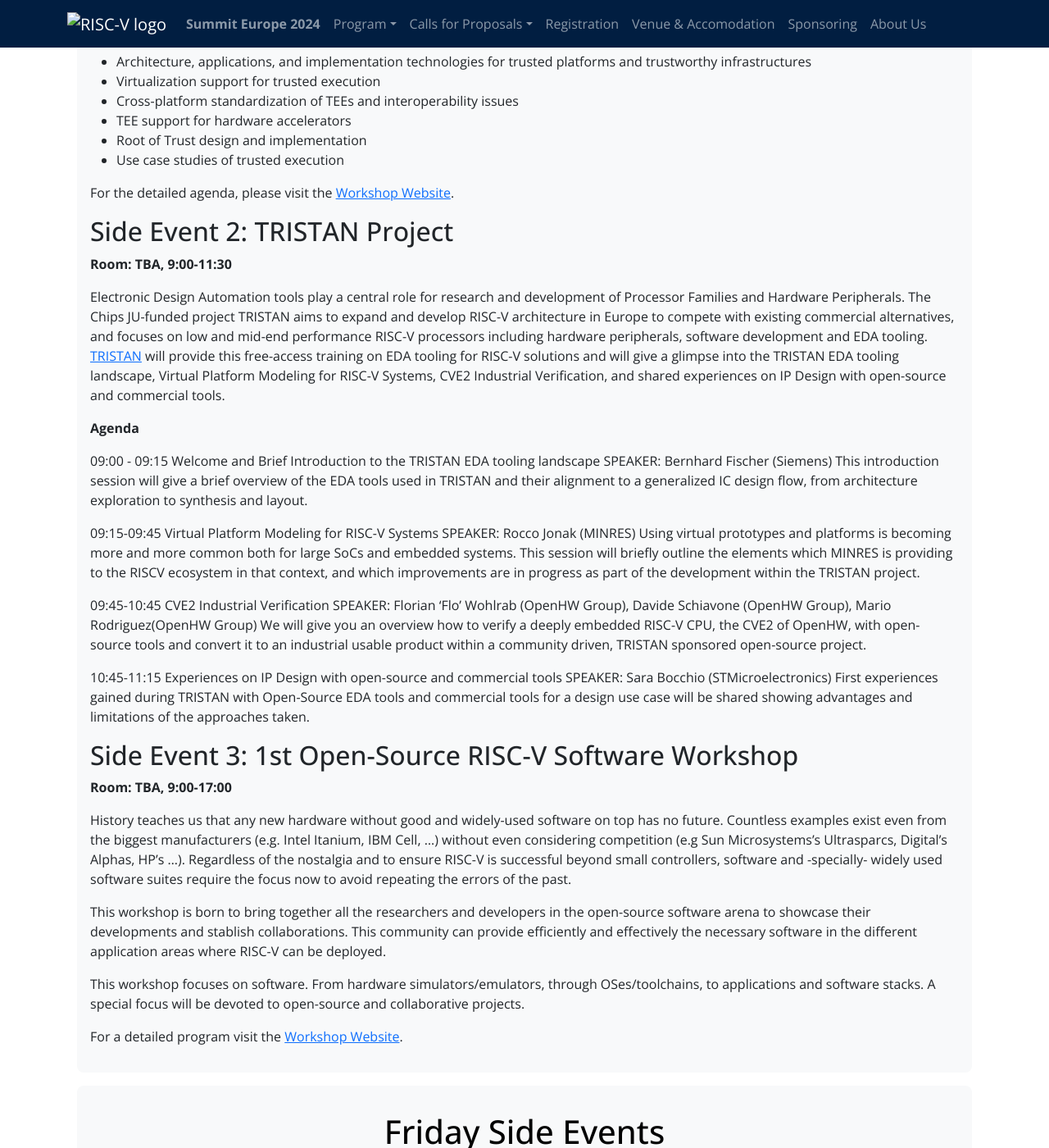
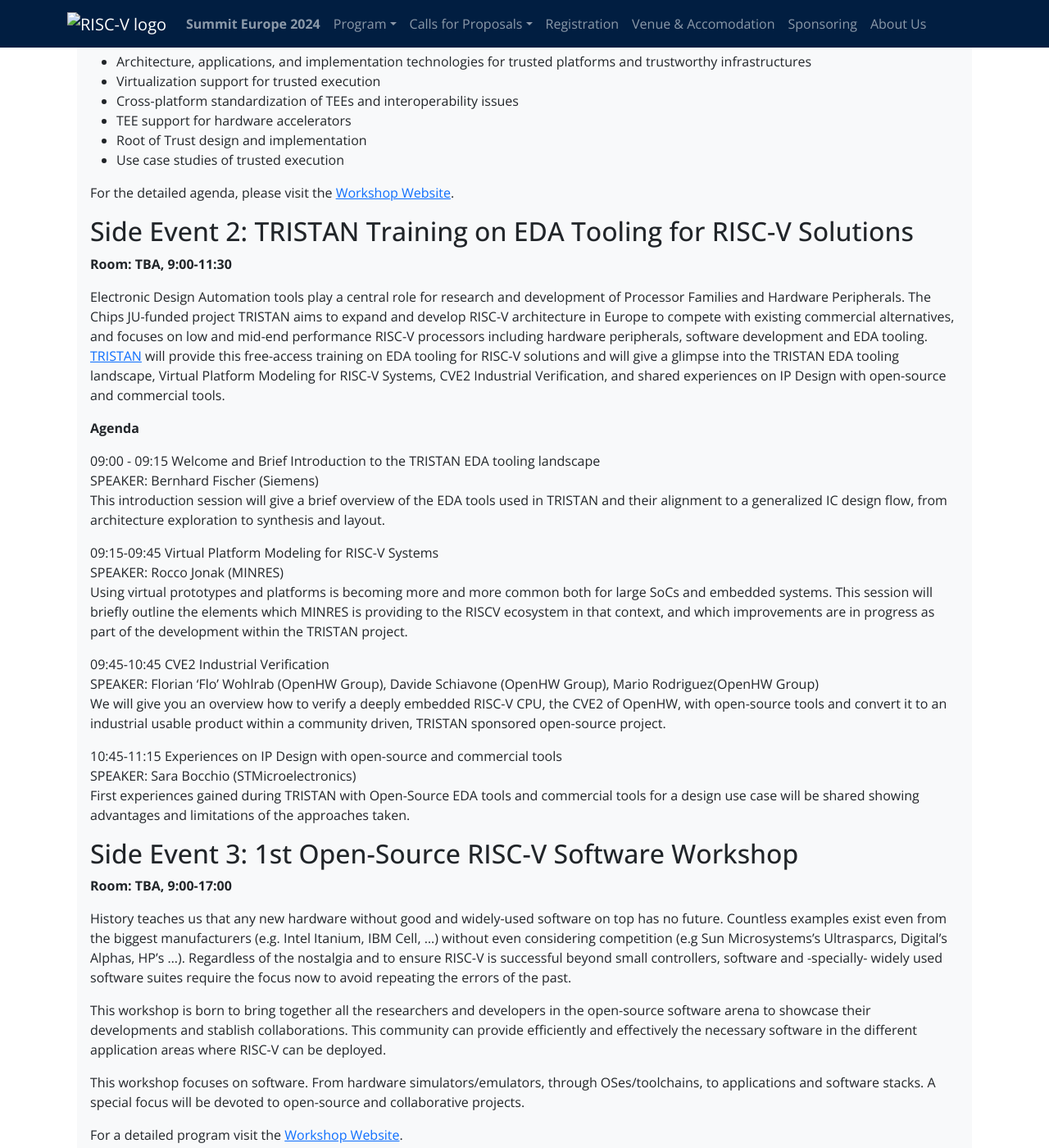
Before and after one commit to riscv-europe/summit-website-development, a Jekyll site: the page built from summit/2024/sideevents.md, in a window 1280 px wide and 1400 px high, scrolled down 779 px. Shown: the whole window at 82% size. Built offline with Jekyll 4.4.1, drawn with Linux system fonts in a browser that asks for light colours.

Commit message:
Update sideevents.md
Formated TRISTAN

```diff
--- a/summit/2024/sideevents.md
+++ b/summit/2024/sideevents.md
@@ -32,7 +32,7 @@
 For the detailed agenda, please visit the [Workshop Website](https://crosscon.eu/events/crosscon-secure-friends).
 
 
-## Side Event 2: TRISTAN Project
+## Side Event 2: TRISTAN Training on EDA Tooling for RISC-V Solutions
 
 **Room: TBA, 9:00-11:30**
 
@@ -40,21 +40,20 @@
 
 **Agenda**
 
-09:00 - 09:15 Welcome and Brief Introduction to the TRISTAN EDA tooling landscape
-SPEAKER: Bernhard Fischer (Siemens)
+09:00 - 09:15 Welcome and Brief Introduction to the TRISTAN EDA tooling landscape<br>
+SPEAKER: Bernhard Fischer (Siemens)<br>
 This introduction session will give a brief overview of the EDA tools used in TRISTAN and their alignment to a generalized IC design flow, from architecture exploration to synthesis and layout.
 
-09:15-09:45 Virtual Platform Modeling for RISC-V Systems
-SPEAKER: Rocco Jonak (MINRES)
+09:15-09:45 Virtual Platform Modeling for RISC-V Systems<br>
+SPEAKER: Rocco Jonak (MINRES)<br>
 Using virtual prototypes and platforms is becoming more and more common both for large SoCs and embedded systems. This session will briefly outline the elements which MINRES is providing to the RISCV ecosystem in that context, and which improvements are in progress as part of the development within the TRISTAN project.
 
-09:45-10:45 CVE2 Industrial Verification
-SPEAKER: Florian 'Flo' Wohlrab (OpenHW Group), Davide Schiavone (OpenHW Group), Mario Rodriguez(OpenHW Group)
-We will give you an overview how to verify a deeply embedded RISC-V CPU, the CVE2 of OpenHW, with open-source tools and convert it to an industrial usable product within a
-community driven, TRISTAN sponsored open-source project.
+09:45-10:45 CVE2 Industrial Verification<br>
+SPEAKER: Florian 'Flo' Wohlrab (OpenHW Group), Davide Schiavone (OpenHW Group), Mario Rodriguez(OpenHW Group) <br>
+We will give you an overview how to verify a deeply embedded RISC-V CPU, the CVE2 of OpenHW, with open-source tools and convert it to an industrial usable product within a community driven, TRISTAN sponsored open-source project.
 
-10:45-11:15 Experiences on IP Design with open-source and commercial tools
-SPEAKER: Sara Bocchio (STMicroelectronics)
+10:45-11:15 Experiences on IP Design with open-source and commercial tools <br>
+SPEAKER: Sara Bocchio (STMicroelectronics) <br>
 First experiences gained during TRISTAN with Open-Source EDA tools and commercial tools for a design use case will be shared showing advantages and limitations of the approaches taken.
 
 
```
